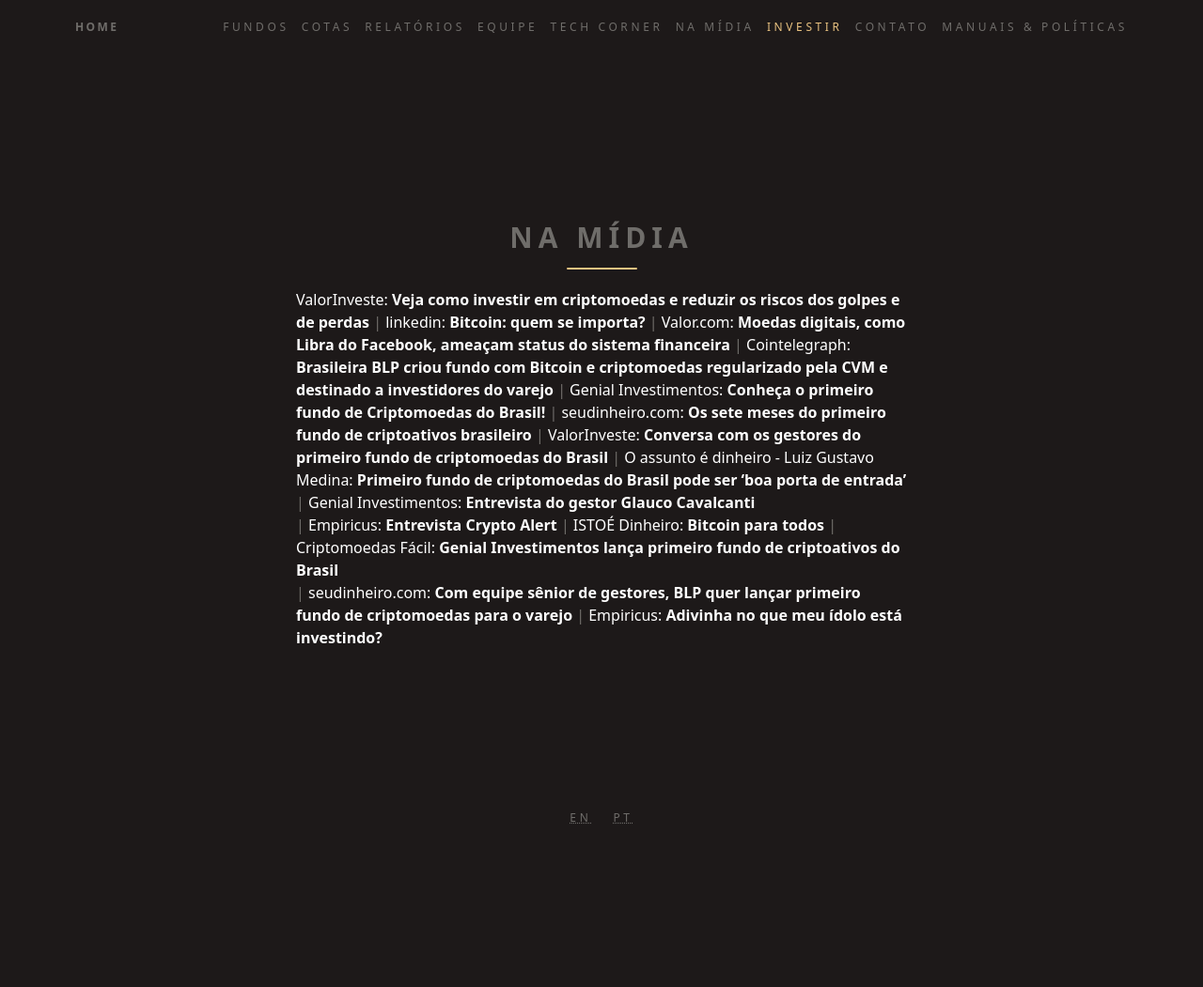
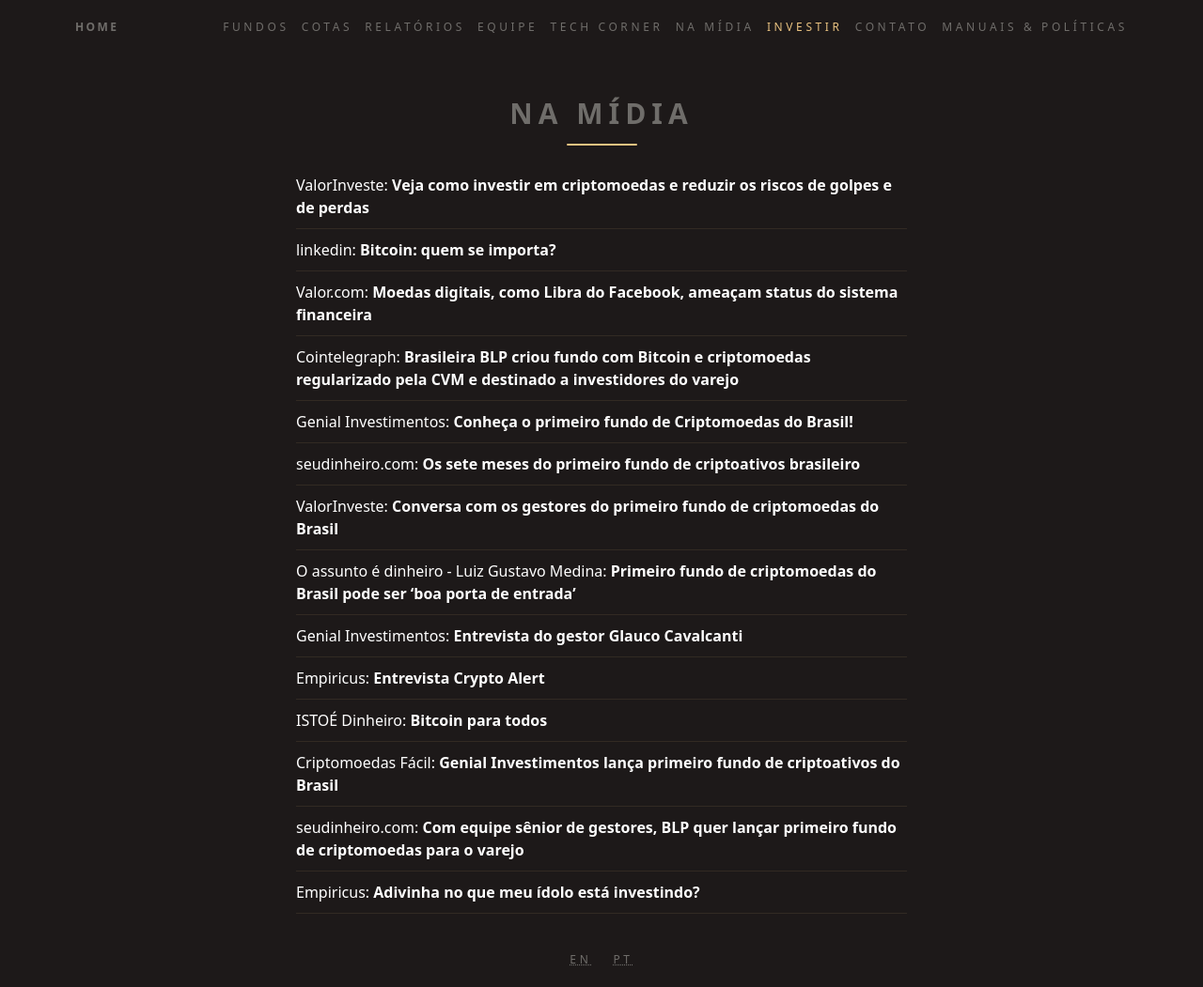
Before and after one commit to ateliedetemas/blpcrypto, a Jekyll site: the page built from _pages/na-midia.md, in a window 1280 px wide. Shown: the whole page at 94% size. Built offline with Jekyll 4.4.1, drawn with Linux system fonts in a browser that asks for light colours; before the commit the page ends 900 px from its top, so only the background shows below that.

Commit message:
Update na-midia.md

```diff
--- a/_pages/na-midia.md
+++ b/_pages/na-midia.md
@@ -3,7 +3,7 @@ lang: pt
 layout: page
 title: Na Mídia
 ---
-[ValorInveste: **Veja como investir em criptomoedas e reduzir os riscos dos golpes e de perdas**](https://valorinveste.globo.com/mercados/cripto/noticia/2019/10/25/veja-como-investir-em-criptomoedas-e-reduzir-o-risco-de-golpes-e-perdas.ghtml)
+|[ValorInveste: **Veja como investir em criptomoedas e reduzir os riscos de golpes e de perdas**](https://valorinveste.globo.com/mercados/cripto/noticia/2019/10/25/veja-como-investir-em-criptomoedas-e-reduzir-o-risco-de-golpes-e-perdas.ghtml)
 | [linkedin: **Bitcoin: quem se importa?**](https://www.linkedin.com/pulse/bitcoin-quem-se-importa-nicholas-gon%25C3%25A7alves-sacchi/)
 | [Valor.com: **Moedas digitais, como Libra do Facebook, ameaçam status do sistema financeira**](http://www.valor.com.br/cultura/6355697/moedas-digitais-como-libra-do-facebook-ameacam-status-do-sistema-financeiro)
 | [Cointelegraph: **Brasileira BLP criou fundo com Bitcoin e criptomoedas regularizado pela CVM e destinado a investidores do varejo**](https://br.cointelegraph.com/news/brazilian-blp-created-cvm-regularized-bitcoin-and-cryptocurrency-investment-fund-for-retail-investors)
```
